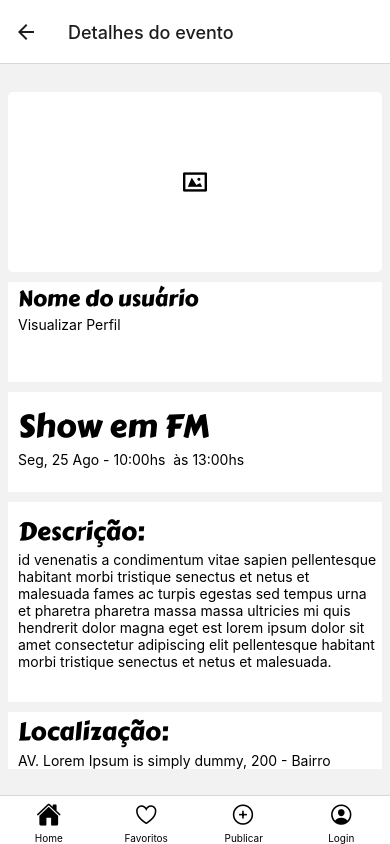
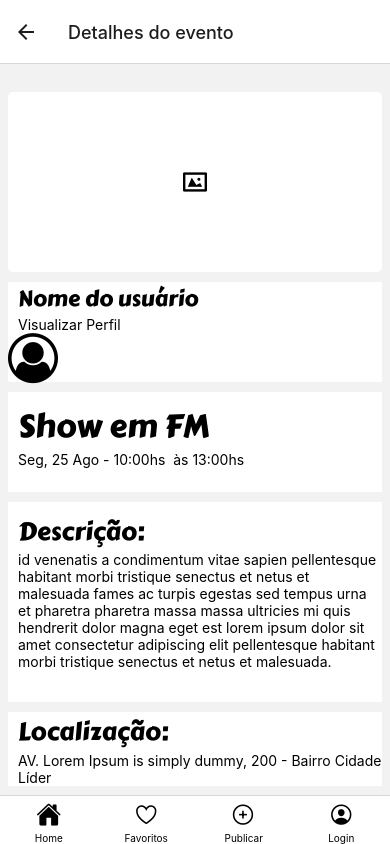
Before and after one commit to R0drigo-Pedroso/Projeto-Fala-no-Mic, a React Native app: screen /DetalhesStack in a window 390 px wide. Built offline with nearby package versions, Linux system fonts and the light colour scheme; no server answers.

Commit message:
importando ícone de perfil (provisório)

```diff
--- a/src/screens/Detalhes.js
+++ b/src/screens/Detalhes.js
@@ -3,6 +3,7 @@ import React from 'react'
 import { useState } from "react";
 import { Entypo } from "@expo/vector-icons";
 import FontLoader from "../components/useFonts/useFont";
+import { FontAwesome } from '@expo/vector-icons';
 
 const Detalhes = () => {
 
@@ -34,6 +35,9 @@ const Detalhes = () => {
               <Pressable>
                 <Text style={estilos.visualizarPerfil}>Visualizar Perfil</Text>
               </Pressable>
+              <View>
+              <FontAwesome style={estilos.iconePerfil} name="user-circle-o" size={50} color="black" />
+              </View>
             </View>
 
             <View style={estilos.cardTitulo}>
@@ -43,12 +47,12 @@ const Detalhes = () => {
 
             <View style={estilos.descricao}>
               <Text style={estilos.tituloDescricao}>Descrição:</Text>
-              <Text style={estilos.descricaoEvento}>id venenatis a condimentum vitae sapien pellentesque habitant morbi tristique senectus et netus et malesuada fames ac turpis egestas sed tempus urna et pharetra pharetra massa massa ultricies mi quis hendrerit dolor magna eget est lorem ipsum dolor sit amet consectetur adipiscing elit pellentesque habitant morbi tristique senectus et netus et malesuada.</Text>
+              <Text style={estilos.descricaoEvento}>id venenatis a condimentum vitae sapien pellentesque habitant morbi tristique senectus et netus et malesuada fames ac turpis egestas sed tempus urna et pharetra pharetra massa massa ultricies mi quis hendrerit dolor magna eget est lorem ipsum dolor sit amet consectetur adipiscing elit pellentesque habitant morbi tristique senectus et netus et malesuada. </Text>
             </View>
 
             <View style={estilos.local}>
               <Text style={estilos.tituloLocalizacao}>Localização:</Text>
-              <Text style={estilos.endereco}>AV. Lorem Ipsum is simply dummy, 200 - Bairro </Text>
+              <Text style={estilos.endereco}>AV. Lorem Ipsum is simply dummy, 200 - Bairro Cidade Líder </Text>
             </View>
 
           </View>
```
